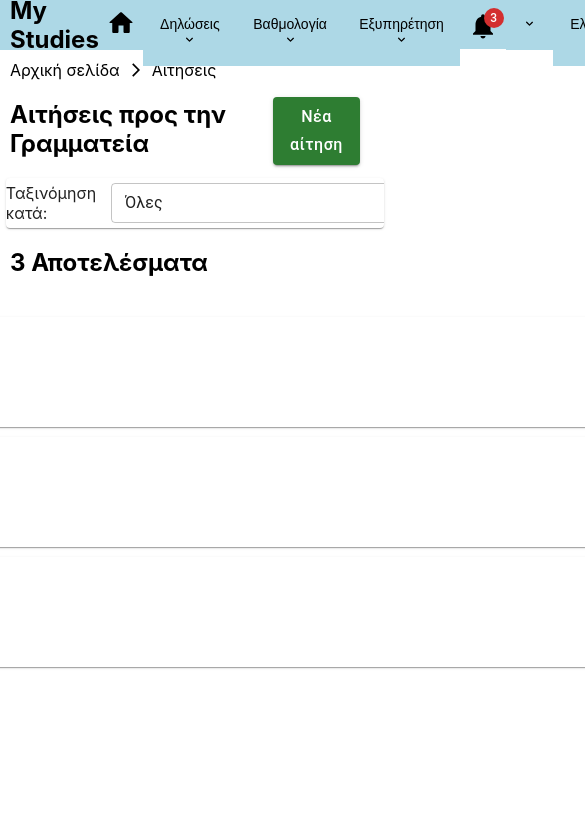
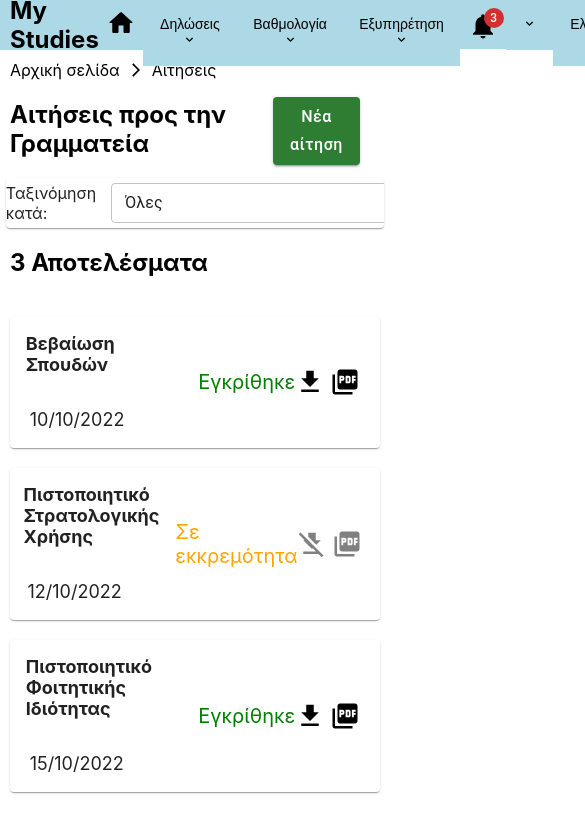
Before and after one commit to mgiannopoulos24/mystudiesv2, a React (Create React App) app: page /MainStud/Requests in a window 390 px wide. Shown: the top 832 px of the page, 585 px wide, since content can reach past the window. Built offline with nearby package versions, Linux system fonts and the light colour scheme; no server answers.

Commit message:
Made the page responsive and added download buttons

```diff
--- a/src/Support/Requests.css
+++ b/src/Support/Requests.css
@@ -22,7 +22,29 @@
 
 .row-req-list{
     display: flex;
-    justify-content: center;
     flex-direction: column;
     align-items: center;
 }
+
+.individual-card {
+    width: 97%;
+    margin-bottom: 10px;
+}
+
+@media (max-width: 1440px) {
+    .individual-card {
+        width: 95%;
+    }
+}
+
+@media (max-width: 1280px) {
+    .individual-card {
+        width: 95%;
+    }
+}
+
+@media (max-width: 600px) {
+    .individual-card {
+        width: 95%;
+    }
+}
--- a/src/Support/Requests.jsx
+++ b/src/Support/Requests.jsx
@@ -6,7 +6,7 @@ import TextField from "@mui/material/TextField";
 import InputAdornment from '@mui/material/InputAdornment';
 import SearchIcon from '@mui/icons-material/Search';
 import { useState } from "react";
-import { CardContent } from "@mui/material";
+import { CardContent} from "@mui/material";
 import CardActions from "@mui/material/CardActions";
 import Typography from "@mui/material/Typography";
 import Dialog from "@mui/material/Dialog";
@@ -16,13 +16,35 @@ import DialogActions from "@mui/material/DialogActions";
 import MenuItem from '@mui/material/MenuItem';
 import Select from '@mui/material/Select';
 import Breadcrumbs from "../Breadcrumbs/Breadcrumbs";
-
-
+import FileDownloadIcon from '@mui/icons-material/FileDownload';
+import FileDownloadOffIcon from '@mui/icons-material/FileDownloadOff';
+import PictureAsPdfIcon from '@mui/icons-material/PictureAsPdf';
+import IconButton from '@mui/material/IconButton';
 
 
 const Requests=()=>{
     const [selectedOption, setSelectedOption] = useState("All");
     const [filterText, setFilterText] = useState("");
+    const handleIconClick = (request, fileType) => {
+      if (fileType === 'jpg') {
+        // Download JPG file logic
+        const imgUrl = "/assets/cert_student.jpg"; // Update with your actual image URL
+        downloadFile(imgUrl, 'cert_student.jpg');
+      } else if (fileType === 'pdf') {
+        // Download PDF file logic
+        const pdfUrl = "/assets/cert_student.pdf"; // Update with your actual PDF URL
+        downloadFile(pdfUrl, 'cert_student.pdf');
+      }
+    };
+
+    const downloadFile = (url, fileName) => {
+      const link = document.createElement('a');
+      link.href = url;
+      link.download = fileName;
+      document.body.appendChild(link);
+      link.click();
+      document.body.removeChild(link);
+    };
 
     const handleDropdownChange = (event) => {
         setSelectedOption(event.target.value);
@@ -223,15 +245,28 @@ const Requests=()=>{
           // Render the card only if it should be displayed
           return shouldDisplay ? (
             <div key={index} className="individual-card">
-              <Card sx={{ width: 1860, display: 'flex', justifyContent: 'center', marginBottom: '10px' }}>
+              <Card sx={{display: 'flex', justifyContent: 'center', marginBottom: '10px' }}>
                 <div style={{ flex: '50%' }}>
                   <CardContent sx={{ fontSize: 18, fontWeight: 'bold' }}>
                     {request.title}
                   </CardContent>
                   <p style={{ marginLeft: '20px', fontSize: 18 }}>{request.date}</p>
                 </div>
-                <div style={{ display: 'flex', flex: '50%', justifyContent: 'flex-end', alignItems: 'center', marginRight: '60px' }}>
+                <div style={{ display: 'flex', flex: '45%', justifyContent: 'flex-end', alignItems: 'center'}}>
                   <p style={{ color: request.status === 'Εγκρίθηκε' ? 'green' : 'orange', fontSize: 20 }}>{request.status}</p>
+                </div>
+                <div style={{ display: 'flex', flex: '5%', justifyContent: 'flex-end', alignItems: 'center',marginRight:"20px"}}>
+                {request.status === 'Εγκρίθηκε' ? (
+                    <>
+                    <IconButton onClick={() => handleIconClick(request, 'jpg')} sx={{ padding: 0, color: 'black',marginRight:"5px" }}><FileDownloadIcon style={{fontSize:"30px",cursor: "pointer"}}/></IconButton>
+                    <IconButton onClick={() => handleIconClick(request, 'pdf')} sx={{ padding: 0, color: 'black' }}><PictureAsPdfIcon style={{fontSize:"30px"}}/></IconButton>
+                    </>
+                  ) : (
+                    <>
+                    <FileDownloadOffIcon style={{fontSize:"30px",color:"gray",marginRight:"5px"}}/>
+                    <PictureAsPdfIcon style={{fontSize:"30px",color:"gray"}}/>
+                    </>
+                  )}
                 </div>
               </Card>
             </div>
```
